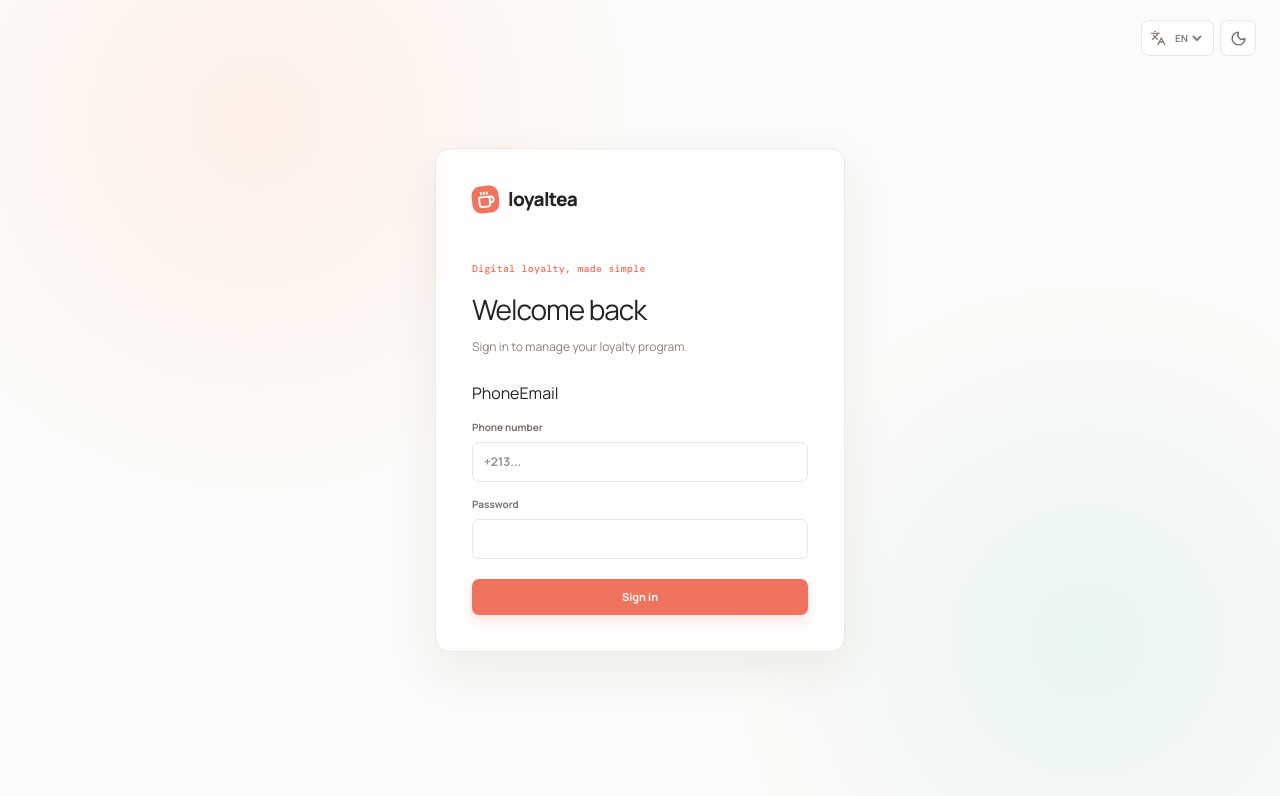
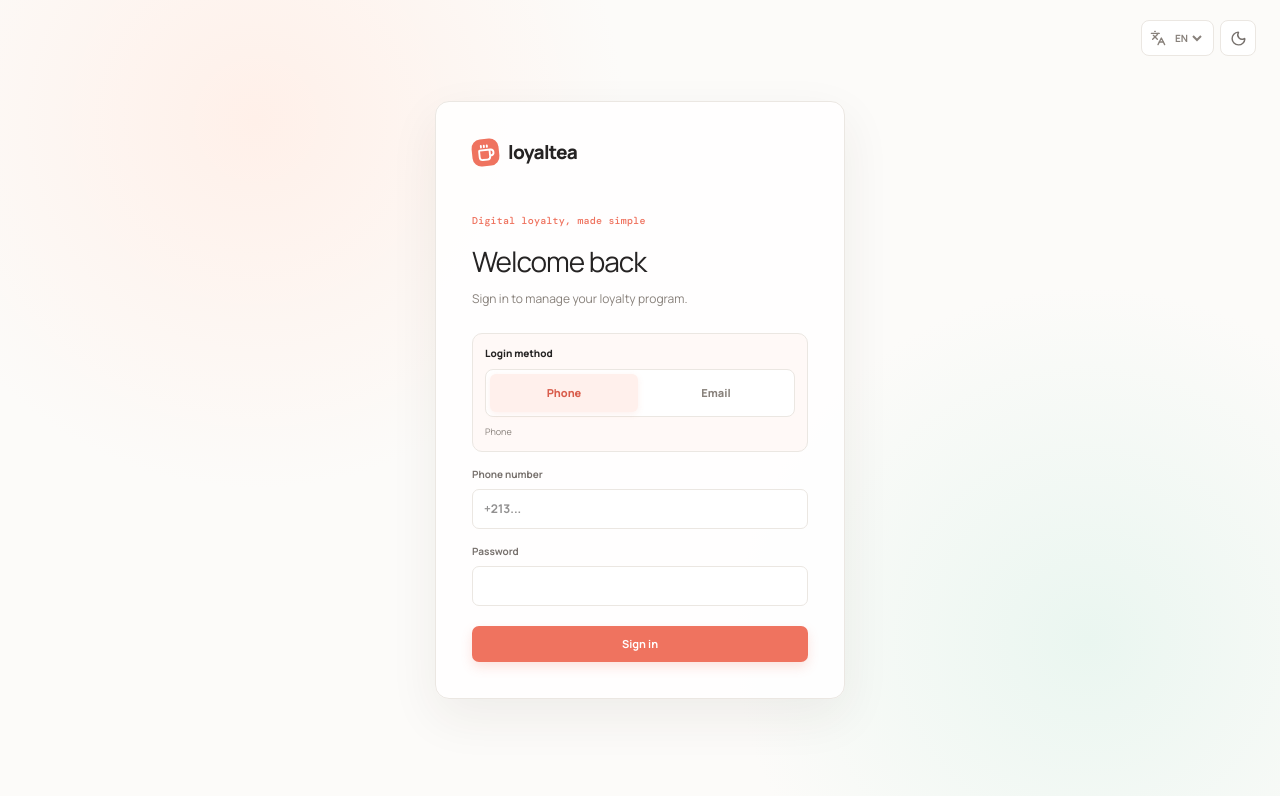
Before and after one commit to EimaneLassakeur/loyaltea, a React (Vite) app in the folder frontend/: page / in a window 1280 px wide. Shown: the top 796 px of the page. Built offline with nearby package versions, Linux system fonts and the light colour scheme; no server answers.

Commit message:
Improved login UI

```diff
--- a/frontend/src/components/auth/AuthScreen.jsx
+++ b/frontend/src/components/auth/AuthScreen.jsx
@@ -64,10 +64,10 @@ export default function AuthScreen({ onSignIn, onSignUp, onClearError, error })
               <label>{t('fullName')}<input required value={fullName} onChange={(event) => setFullName(event.target.value)} /></label>
             <label>{t('accountType')}<input value={t('customer')} readOnly /></label>
           </>}
-          {mode === 'sign-in' && <div className="auth-method-switch" role="group" aria-label={t('loginMethod')}><button type="button" className={loginMethod === 'phone' ? 'active' : ''} onClick={() => setLoginMethod('phone')}>{t('phoneLogin')}</button><button type="button" className={loginMethod === 'email' ? 'active' : ''} onClick={() => setLoginMethod('email')}>{t('emailLogin')}</button></div>}
-          {(mode === 'sign-up' || loginMethod === 'phone') && <label>{t('phone')}<input required={mode === 'sign-up' || loginMethod === 'phone'} type="tel" value={phone} onChange={(event) => setPhone(event.target.value)} placeholder="+213..." /></label>}
-          {(mode === 'sign-up' || loginMethod === 'email') && <label>{t('email')}{mode === 'sign-up' && <small>{t('optional')}</small>}<input required={mode === 'sign-in' && loginMethod === 'email'} type="email" value={email} onChange={(event) => setEmail(event.target.value)} /></label>}
-          <label>{t('password')}<input required minLength="8" type="password" value={password} onChange={(event) => setPassword(event.target.value)} /></label>
+          {mode === 'sign-in' && <div className="login-method-control"><span className="login-method-label">{t('loginMethod')}</span><div className="auth-method-switch" role="group" aria-label={t('loginMethod')}><button type="button" aria-pressed={loginMethod === 'phone'} className={loginMethod === 'phone' ? 'active' : ''} onClick={() => setLoginMethod('phone')}>{t('phoneLogin')}</button><button type="button" aria-pressed={loginMethod === 'email'} className={loginMethod === 'email' ? 'active' : ''} onClick={() => setLoginMethod('email')}>{t('emailLogin')}</button></div><small className="login-method-hint">{loginMethod === 'phone' ? t('phoneLogin') : t('emailLogin')}</small></div>}
+          {(mode === 'sign-up' || loginMethod === 'phone') && <label>{t('phone')}<input required={mode === 'sign-up' || loginMethod === 'phone'} type="tel" value={phone} onChange={(event) => setPhone(event.target.value)} placeholder="+213..." autoComplete="tel" /></label>}
+          {(mode === 'sign-up' || loginMethod === 'email') && <label>{t('email')}{mode === 'sign-up' && <small>{t('optional')}</small>}<input required={mode === 'sign-in' && loginMethod === 'email'} type="email" value={email} onChange={(event) => setEmail(event.target.value)} autoComplete="email" /></label>}
+          <label>{t('password')}<input required minLength="8" type="password" value={password} onChange={(event) => setPassword(event.target.value)} autoComplete="current-password" /></label>
           {(error || message) && <p className={error ? 'form-error' : 'form-message'}>{error || message}</p>}
           <button className="primary-button auth-submit" disabled={busy}>{busy ? t('pleaseWait') : mode === 'sign-in' ? t('signIn') : t('signUp')}</button>
         </form>
--- a/frontend/src/main.jsx
+++ b/frontend/src/main.jsx
@@ -1,6 +1,8 @@
 import { StrictMode } from 'react'
 import { createRoot } from 'react-dom/client'
 import './index.css'
+import './App.css'
+import './ui-fixes.css'
 import App from './App.jsx'
 import { AuthProvider } from './contexts/AuthContext.jsx'
 import { PreferencesProvider } from './contexts/PreferencesContext.jsx'
--- /dev/null
+++ b/frontend/src/ui-fixes.css
@@ -0,0 +1,73 @@
+.login-method-control {
+  display: grid;
+  gap: 8px;
+  padding: 12px;
+  border: 1px solid var(--line);
+  border-radius: 10px;
+  background: color-mix(in srgb, var(--coral-pale) 42%, var(--white));
+}
+
+.login-method-label {
+  color: var(--ink);
+  font-size: 10px;
+  font-weight: 800;
+}
+
+.login-method-hint {
+  color: var(--muted);
+  font-size: 9px;
+}
+
+.auth-method-switch {
+  display: grid;
+  grid-template-columns: repeat(2, minmax(0, 1fr));
+  gap: 4px;
+  padding: 4px;
+  border: 1px solid var(--line);
+  border-radius: 8px;
+  background: var(--white);
+}
+
+.auth-method-switch button {
+  min-height: 38px;
+  padding: 8px 10px;
+  border-radius: 6px;
+  color: var(--muted);
+  background: transparent;
+  font-size: 11px;
+  font-weight: 800;
+  transition: color .2s ease, background .2s ease, box-shadow .2s ease;
+}
+
+.auth-method-switch button:hover { color: var(--ink); background: var(--coral-pale); }
+.auth-method-switch button.active { color: var(--coral-deep); background: var(--coral-pale); box-shadow: 0 2px 7px #ef735f1c; }
+
+.admin-stat-grid { grid-template-columns: repeat(4, minmax(0, 1fr)); }
+.admin-insight-grid { grid-template-columns: repeat(2, minmax(0, 1fr)); }
+.admin-business-table { overflow-x: auto; }
+.admin-business-row { grid-template-columns: minmax(170px, 1.4fr) minmax(140px, 1fr) minmax(86px, .65fr) minmax(86px, .65fr) minmax(78px, auto); }
+.admin-business-row .secondary-button { justify-self: start; }
+
+@media (max-width: 900px) {
+  .admin-stat-grid { grid-template-columns: repeat(2, minmax(0, 1fr)); }
+  .admin-insight-grid { grid-template-columns: 1fr; }
+}
+
+@media (max-width: 720px) {
+  .auth-page { padding: 16px; align-items: center; }
+  .auth-card { width: min(100%, 420px); padding: 26px 20px; }
+  .auth-brand { margin-bottom: 34px; }
+  .auth-card h1 { font-size: 25px; }
+  .admin-stat-grid { grid-template-columns: repeat(2, minmax(0, 1fr)); }
+  .admin-business-table { overflow: visible; }
+  .admin-business-table .admin-business-row.table-header { display: none; }
+  .admin-business-table .admin-business-row:not(.table-header) { display: grid; grid-template-columns: 1fr auto; gap: 7px 14px; min-height: 0; padding: 14px 0; }
+  .admin-business-table .admin-business-row > span,
+  .admin-business-table .admin-business-row > strong { display: flex; justify-content: space-between; gap: 12px; min-width: 0; font-size: 11px; }
+  .admin-business-table .admin-business-row > span::before,
+  .admin-business-table .admin-business-row > strong::before { content: attr(data-label); color: var(--muted); font: 9px 'DM Mono', monospace; text-transform: uppercase; }
+  .admin-business-table .admin-business-row > strong { grid-column: 1 / -1; color: var(--ink); font-size: 13px; }
+  .admin-business-table .admin-business-row > strong::before { display: none; }
+  .admin-business-table .admin-business-row > .secondary-button { grid-column: 2; grid-row: 1 / span 2; align-self: center; }
+  .selected-business-details .settings-list { grid-template-columns: 1fr; }
+}
```
Also changed, not shown: frontend/src/components/auth/PlatformAdminScreen.jsx (+2 -2 lines).
